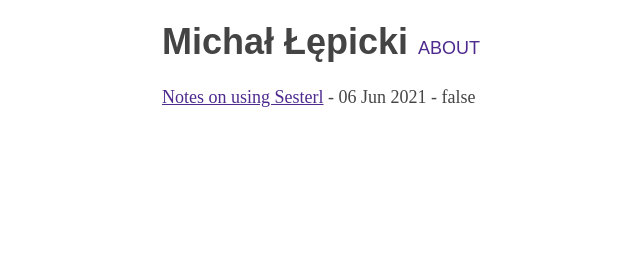
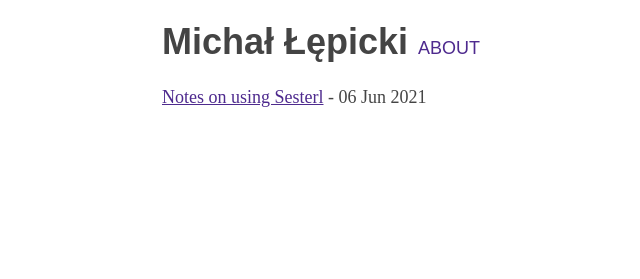
Before and after one commit to michallepicki/blog, a Jekyll site: the page built from index.md, in a window 1280 px wide. Shown: the top 279 px of the page, without its empty margins (153-793 px from the left). Built offline with Jekyll 4.4.1, drawn with Linux system fonts in a browser that asks for light colours.

Commit message:
Update index.md

```diff
--- a/index.md
+++ b/index.md
@@ -3,7 +3,7 @@
 
 {% assign listed_posts = site.posts | where_exp: "item", "item.hidden != true" -%}
 {%- for p in listed_posts -%}
-[{{ p.title }}]({{ p.url | relative_url }}) -&nbsp;{{ p.date | date_to_string | replace: ' ', '&nbsp;' }} - {{p.hidden}}
+[{{ p.title }}]({{ p.url | relative_url }}) -&nbsp;{{ p.date | date_to_string | replace: ' ', '&nbsp;' }}
 {%- endfor %}
 {%- assign posts_size = listed_posts | size -%}
 {%- if posts_size == 0 -%}
```
